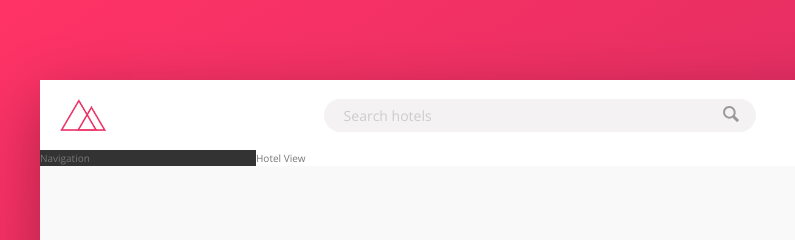
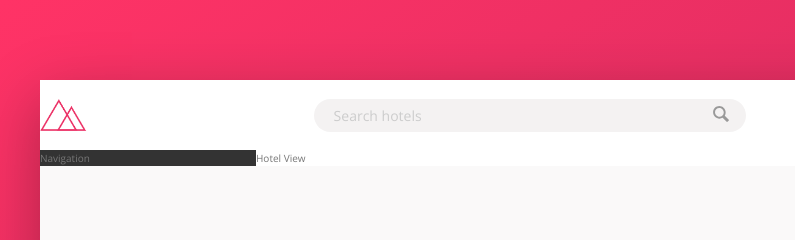
Before and after one commit to tringaprekorogja/trillo-project, a plain HTML site: page index.html in a window 1280 px wide. Shown: the top 240 px of the page, 0-795 px from the left. Drawn offline with nearby package versions, Linux system fonts and the light colour scheme.

Commit message:
Add header final

```diff
--- a/css/style.css
+++ b/css/style.css
@@ -63,7 +63,7 @@ body {
 
 .logo {
   height: 3.25rem;
-  margin-left: 2rem; }
+  margin-left: 2 rem; }
 
 .search {
   flex: 0 0 40%;
--- a/sass/_components.scss
+++ b/sass/_components.scss
@@ -2,7 +2,7 @@
 //LOGO
 .logo {
     height: 3.25rem;
-    margin-left: 2rem;
+    margin-left: 2 rem;
 }
 
 
```
